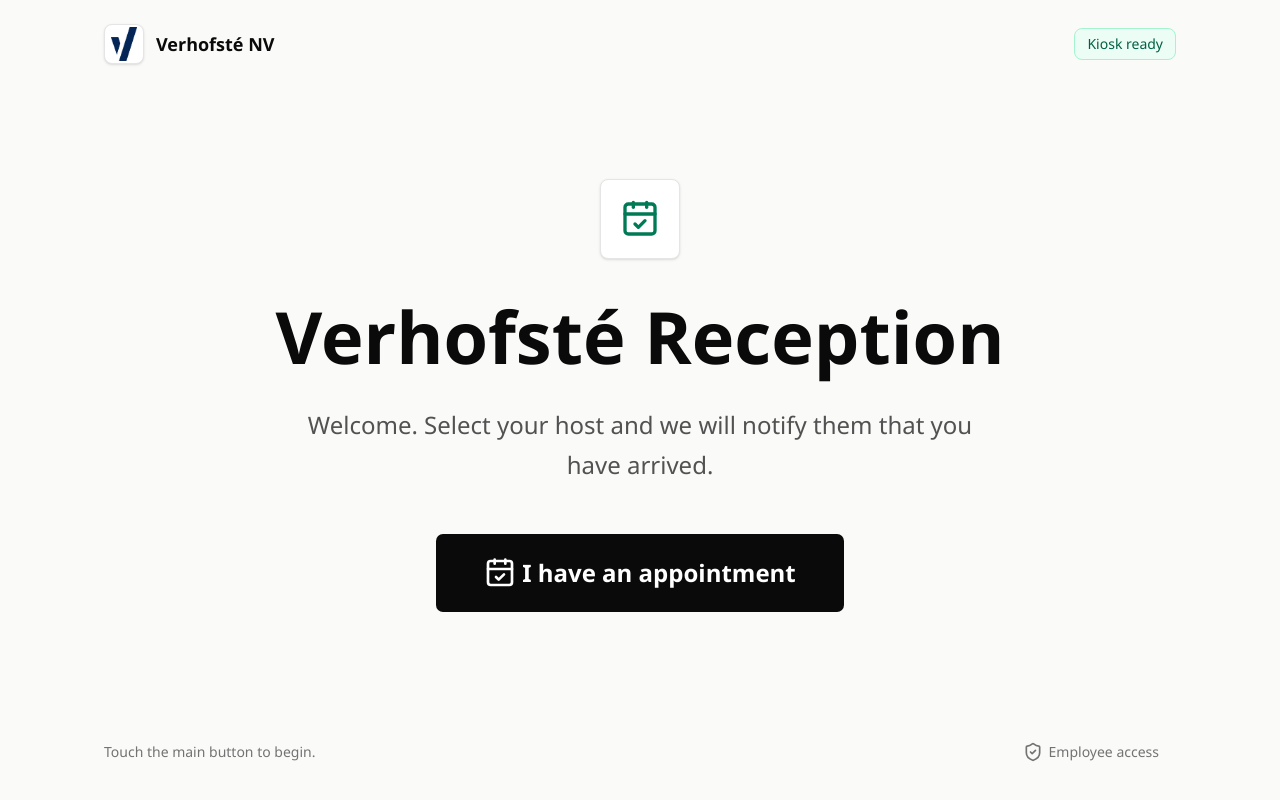
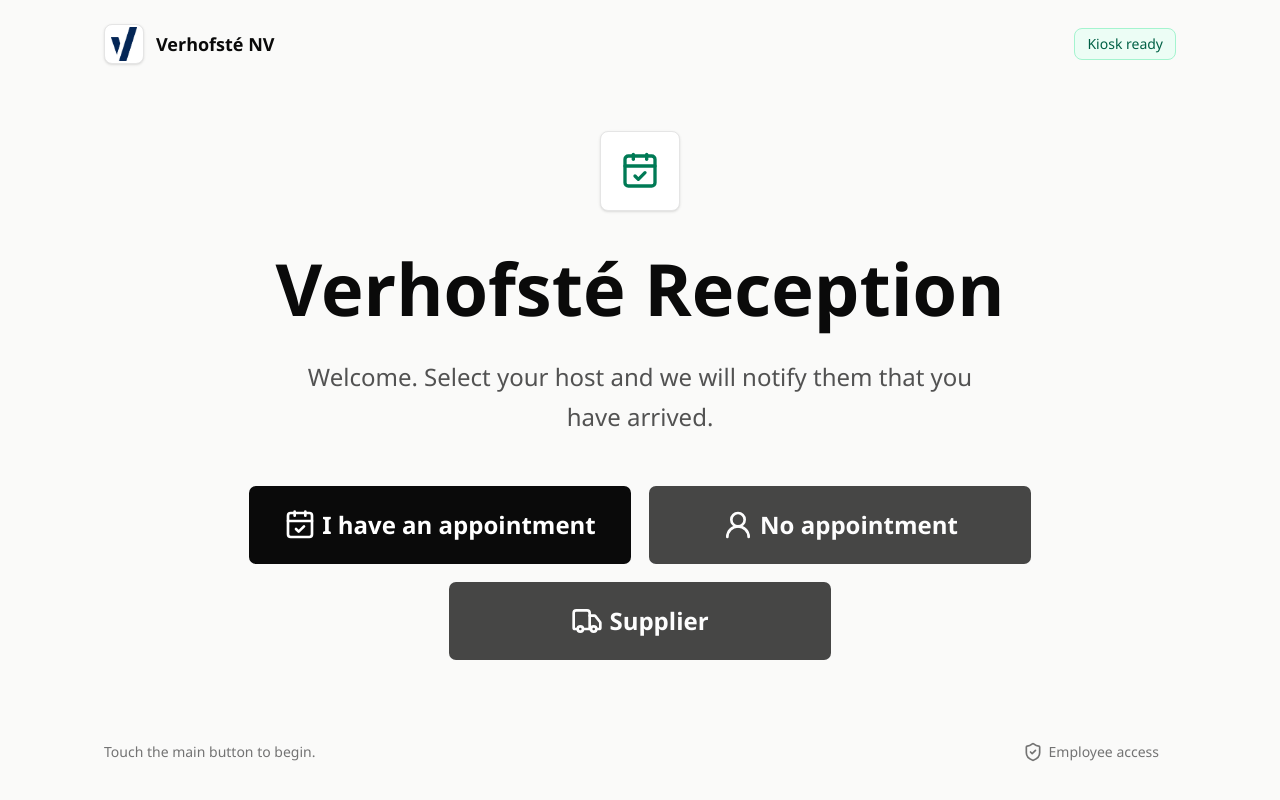
Before and after one commit to Memi92/verhofste-welcome-test, a Next.js app: page / in a window 1280 px wide. Built offline with nearby package versions, Linux system fonts and the light colour scheme.

Commit message:
Extra buttons start-screen for no appointment and suppliers, no flow yet

```diff
--- a/components/kiosk/start-screen.tsx
+++ b/components/kiosk/start-screen.tsx
@@ -1,11 +1,14 @@
 import Image from "next/image";
 import Link from "next/link";
-import { CalendarCheck, ShieldCheck } from "lucide-react";
+import { CalendarCheck, ShieldCheck, Truck, UserRound } from "lucide-react";
 
 import { Badge } from "@/components/ui/badge";
 import { Button } from "@/components/ui/button";
 
 export function KioskStartScreen() {
+  const landingButtonClass =
+    "h-20 w-full max-w-96 rounded-[8px] bg-neutral-950 px-8 text-2xl font-semibold text-white hover:bg-neutral-800 disabled:opacity-75 sm:w-96";
+
   return (
     <main className="grid min-h-dvh grid-rows-[auto_1fr_auto] bg-stone-50 text-neutral-950">
       <header className="mx-auto flex w-full max-w-6xl items-center justify-between px-6 py-6 sm:px-10">
@@ -46,15 +49,35 @@ export function KioskStartScreen() {
           Welcome. Select your host and we will notify them that you have
           arrived.
         </p>
+        <div className="mt-12 flex flex-wrap items-center justify-center gap-4">
           <Button
             asChild
-          className="mt-12 h-20 rounded-[8px] bg-neutral-950 px-12 text-2xl font-semibold text-white hover:bg-neutral-800"
+            className={landingButtonClass}
           >
             <Link href="/visitor">
               <CalendarCheck className="size-8" aria-hidden="true" />
               I have an appointment
             </Link>
           </Button>
+          {/* TODO: Implement the no-appointment visitor flow when it is defined. */}
+          <Button
+            type="button"
+            disabled
+            className={landingButtonClass}
+          >
+            <UserRound className="size-8" aria-hidden="true" />
+            No appointment
+          </Button>
+          {/* TODO: Implement the supplier flow when it is defined. */}
+          <Button
+            type="button"
+            disabled
+            className={landingButtonClass}
+          >
+            <Truck className="size-8" aria-hidden="true" />
+            Supplier
+          </Button>
+        </div>
       </section>
 
       <footer className="mx-auto flex w-full max-w-6xl items-center justify-between px-6 py-6 text-sm text-neutral-500 sm:px-10">
```
Lines whose indentation alone changed are shown as unchanged.
